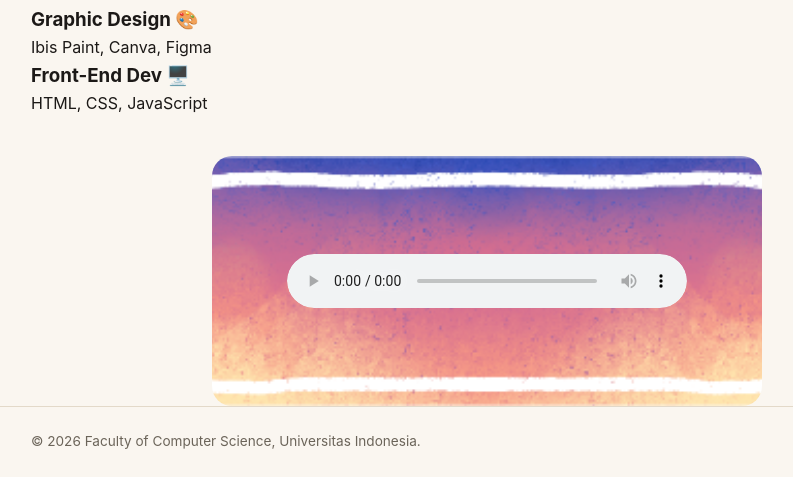
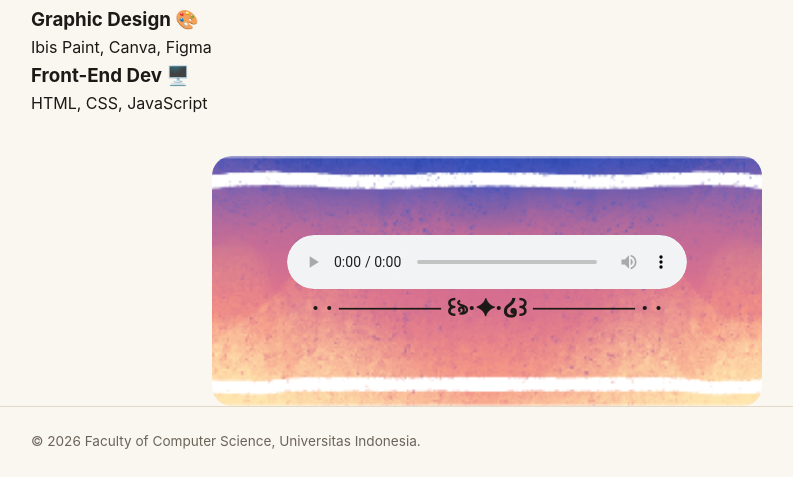
Before and after one commit to brigittasimanjuntak/myportfolio, a Django app: page / in a window 1280 px wide. Shown: the part 864-1341 px from the top of the page, without its empty margins (153-946 px from the left). Run offline with Django 5.2, Linux system fonts and the light colour scheme.

Commit message:
I FINISHED

```diff
--- a/templates/index.html
+++ b/templates/index.html
@@ -90,6 +90,7 @@
                         <source src="/static/media/galacticost.mp3" type="audio/mpeg">
                         Your browser doesn't support audio.
                     </audio>
+                    <h2>· · ────── ꒰ঌ·✦·໒꒱ ────── · ·</h2>
                 </div>
     </main>
 
```
